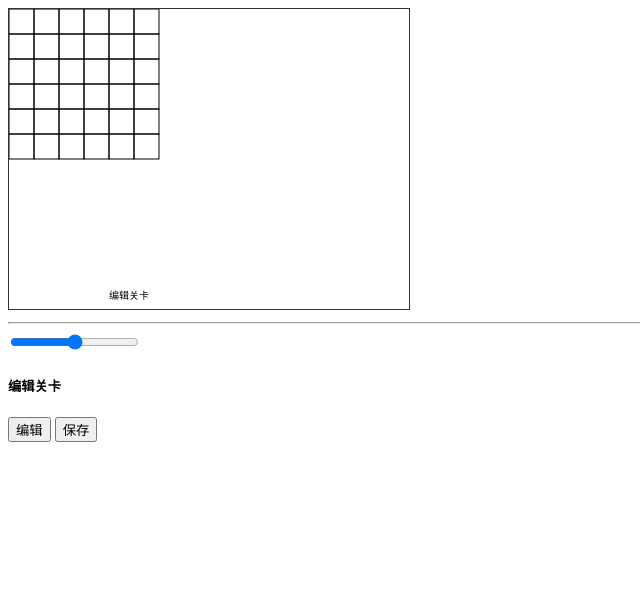
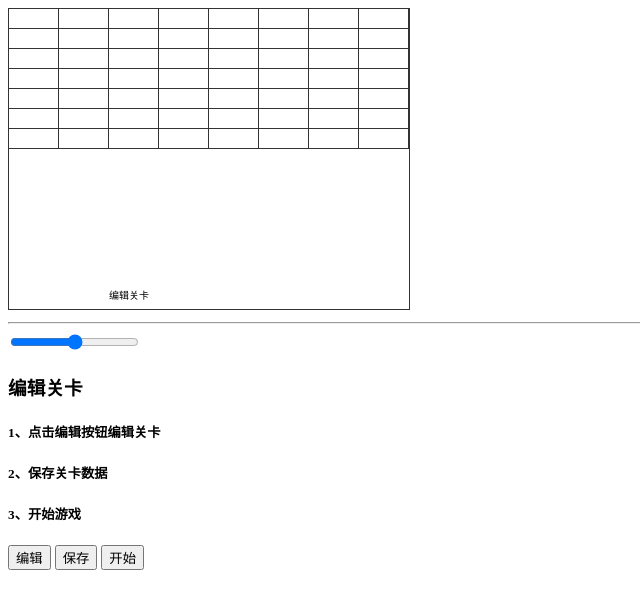
Before and after one commit to wang-w/game, a plain HTML site: page index.html in a window 1280 px wide. Both pictures are taken after a click on the button "编辑". Shown: the whole page, without its empty margins (0-640 px from the left). Drawn offline with Linux system fonts and the light colour scheme.

Commit message:
添加关卡编辑器功能

```diff
--- a/guagame/utils.js
+++ b/guagame/utils.js
@@ -26,3 +26,14 @@ var rectIntersect = function (rect1, rect2) {
         return false
     }
 }
+
+var findArray = function (arrList, arr) {
+    var index = -1
+    for (var i = 0; i < arrList.length; i++) {
+        var a = arrList[i]
+        if (JSON.stringify(a) == JSON.stringify(arr)) {
+            index = i
+        }
+    }
+    return index
+}
--- a/index.html
+++ b/index.html
@@ -4,20 +4,131 @@
         <meta charset="utf-8">
         <title>game 1</title>
         <style media="screen">
+            /** {*/
+                /*margin: 0;*/
+                /*padding: 0;*/
+            /*}*/
+            .container {
+                position: relative;
+            }
             #canvas {
                 border: 1px solid #333;
+            }
+            table {
+                display: none;
+                border: 0;
+                margin: 0;
+                padding: 0;
+                border-collapse: collapse;
+                border-spacing: 0;
+                position: absolute;
+                left: 0;
+                top: 0;
+            }
+            table.show {
+                display: block;
+            }
+            td {
+                width: 50px;
+                height: 20px;
+                border: 1px solid #333;
+                box-sizing: border-box;
+            }
+
+            td.active {
+                background: #333;
             }
         </style>
     </head>
     <body>
+    <div class="container">
         <canvas id="canvas" width="400" height="300"></canvas>
         <hr>
         <input id="id-input-speed" type="range" />
         <div>
-            <h5>编辑关卡</h5>
+            <h3>编辑关卡</h3>
+            <h5>1、点击编辑按钮编辑关卡</h5>
+            <h5>2、保存关卡数据</h5>
+            <h5>3、开始游戏</h5>
             <button class="j-editor">编辑</button>
             <button class="j-save">保存</button>
+            <button class="j-start">开始</button>
         </div>
+        <table class="j-table">
+            <tbody>
+            <tr>
+                <td></td>
+                <td></td>
+                <td></td>
+                <td></td>
+                <td></td>
+                <td></td>
+                <td></td>
+                <td></td>
+            </tr>
+            <tr>
+                <td></td>
+                <td></td>
+                <td></td>
+                <td></td>
+                <td></td>
+                <td></td>
+                <td></td>
+                <td></td>
+            </tr>
+            <tr>
+                <td></td>
+                <td></td>
+                <td></td>
+                <td></td>
+                <td></td>
+                <td></td>
+                <td></td>
+                <td></td>
+            </tr>
+            <tr>
+                <td></td>
+                <td></td>
+                <td></td>
+                <td></td>
+                <td></td>
+                <td></td>
+                <td></td>
+                <td></td>
+            </tr>
+            <tr>
+                <td></td>
+                <td></td>
+                <td></td>
+                <td></td>
+                <td></td>
+                <td></td>
+                <td></td>
+                <td></td>
+            </tr>
+            <tr>
+                <td></td>
+                <td></td>
+                <td></td>
+                <td></td>
+                <td></td>
+                <td></td>
+                <td></td>
+                <td></td>
+            </tr>
+            <tr>
+                <td></td>
+                <td></td>
+                <td></td>
+                <td></td>
+                <td></td>
+                <td></td>
+                <td></td>
+                <td></td>
+            </tr>
+            </tbody>
+        </table>
+    </div>
         <script src="guagame/utils.js"></script>
         <script src="guagame/gua_game.js"></script>
         <script src="guagame/gua_scene.js"></script>
--- a/main.js
+++ b/main.js
@@ -1,9 +1,10 @@
 var loadLevel = function (game, n) {
     n = n - 1
-    var levle = levels[n]
+    //var level = levels[n]
+    var level = JSON.parse(localStorage.levels)
     var blocks = []
-    for (var i = 0; i < levle.length; i++) {
-        var p = levle[i]
+    for (var i = 0; i < level.length; i++) {
+        var p = level[i]
         var b = Block(game, p)
         b.x = p[0]
         b.y = p[1]
@@ -47,10 +48,12 @@ var __main = function () {
     enableDebugMode(game, true)
 
     e('.j-editor').addEventListener('click', function () {
-        var editor = SceneEditor.new(game)
+        e('.j-table').classList.add('show')
+        var editor = SceneEditor.instance(game)
+        editor.clear()
+        localStorage.levels = JSON.stringify([])
         game.replaceScene(editor)
     })
-
 }
 
 __main();
--- a/scene/editor/scene_editor.js
+++ b/scene/editor/scene_editor.js
@@ -1,32 +1,57 @@
 class SceneEditor extends GuaScene {
     constructor(game) {
         super(game)
-        // game.registerAction('r', function () {
-        //     var s = SceneTitle.new(game)
-        //     game.replaceScene(s)
-        // })
-        game.canvas.addEventListener('click', function (event) {
-            // var x = event.offsetX
-            // var y = event.offsetY
-            // if (ball.hasPiont(x, y)) {
-            //     enableDrag = true
-            // }
-            log(event)
-        })
+        this.levels = []
+        this.init()
+    }
+
+    static instance(...args) {
+        this.i = this.i || new this(...args)
+        return this.i
     }
 
     draw() {
         this.game.context.fillText('编辑关卡', 100, 290);
-        var ctx = this.game.context
-        // ctx.fillRect(25, 25, 100, 100);
-        // ctx.clearRect(45, 45, 60, 60);
-        // ctx.strokeRect(50, 50, 50, 50);
-        for (var i=0;i<6;i++){
-            for (var j=0;j<6;j++){
-                // ctx.fillStyle = 'rgb(' + Math.floor(255-42.5*i) + ',' +
-                //     Math.floor(255-42.5*j) + ',0)';
-                ctx.strokeRect(j*25,i*25,25,25);
+    }
+
+    clear() {
+        var tds = document.querySelectorAll('.j-table td')
+        tds.forEach((item) => {
+            item.classList.remove('active')
+        })
+        this.levels = []
+    }
+
+    init() {
+        e('.j-table').addEventListener('click', (event) => {
+            var self = event.target
+            if (self.classList.contains('active')) {
+                self.classList.remove('active')
+            } else {
+                self.classList.add('active')
             }
-        }
+            var level = []
+            var x = Math.floor(event.layerX / 50) * 50
+            var y = Math.floor(event.layerY / 20) * 20
+            level[0] = x
+            level[1] = y
+            var index = findArray(this.levels, level)
+            if (index > -1) {
+                this.levels.splice(index, 1)
+            } else {
+                this.levels.push(level)
+            }
+        }, false)
+
+        e('.j-save').addEventListener('click', () => {
+            var levelsStr = JSON.stringify(this.levels)
+            localStorage.levels = levelsStr
+        })
+
+        e('.j-start').addEventListener('click', (event) => {
+            e('.j-table').classList.remove('show')
+            var s = Scene(this.game)
+            this.game.replaceScene(s)
+        })
     }
 }
--- a/scene/main/ball.js
+++ b/scene/main/ball.js
@@ -1,7 +1,7 @@
 var Ball = function(game) {
     var o = game.imageByName('ball')
     o.x = 100
-    o.y = 180
+    o.y = 250
     o.speedX = 2
     o.speedY = 2
     o.fired = false
--- a/scene/main/paddle.js
+++ b/scene/main/paddle.js
@@ -2,7 +2,7 @@ var Paddle = function(game) {
     console.log(game, 123)
     var o = game.imageByName('paddle')
     o.x = 100
-    o.y = 200
+    o.y = 260
     o.speed = 5
     o.move = function(x) {
         if (x < 0) {
```
